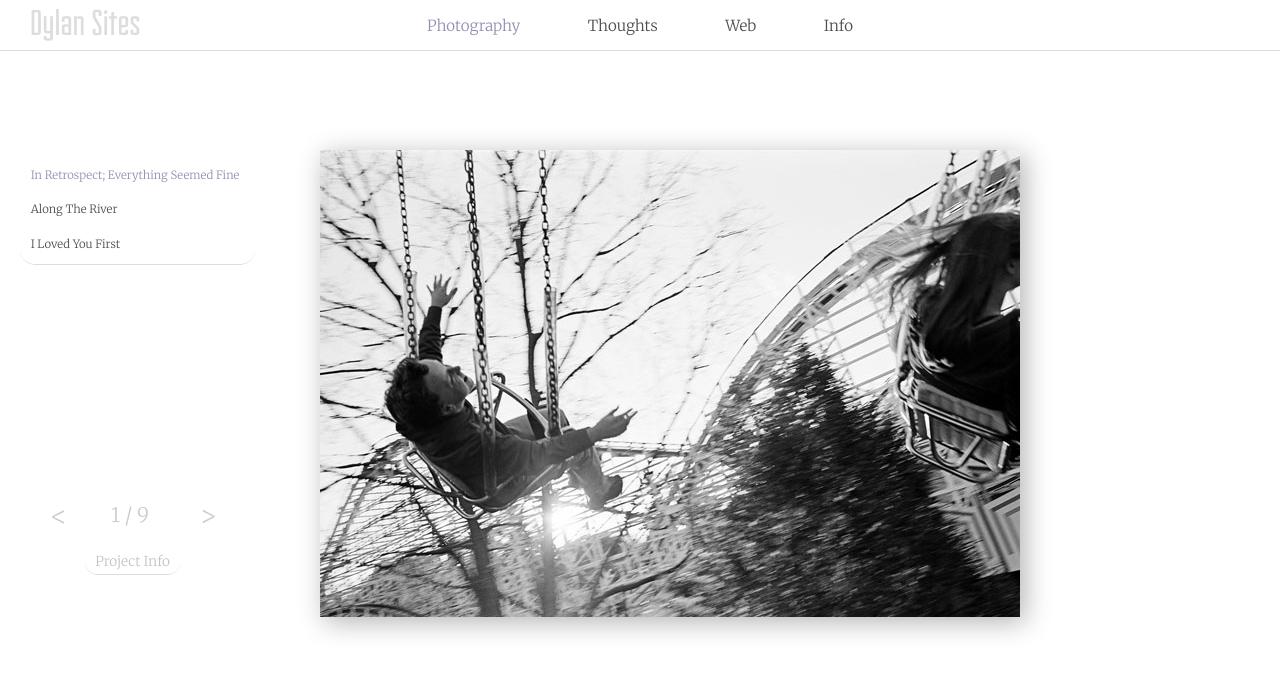
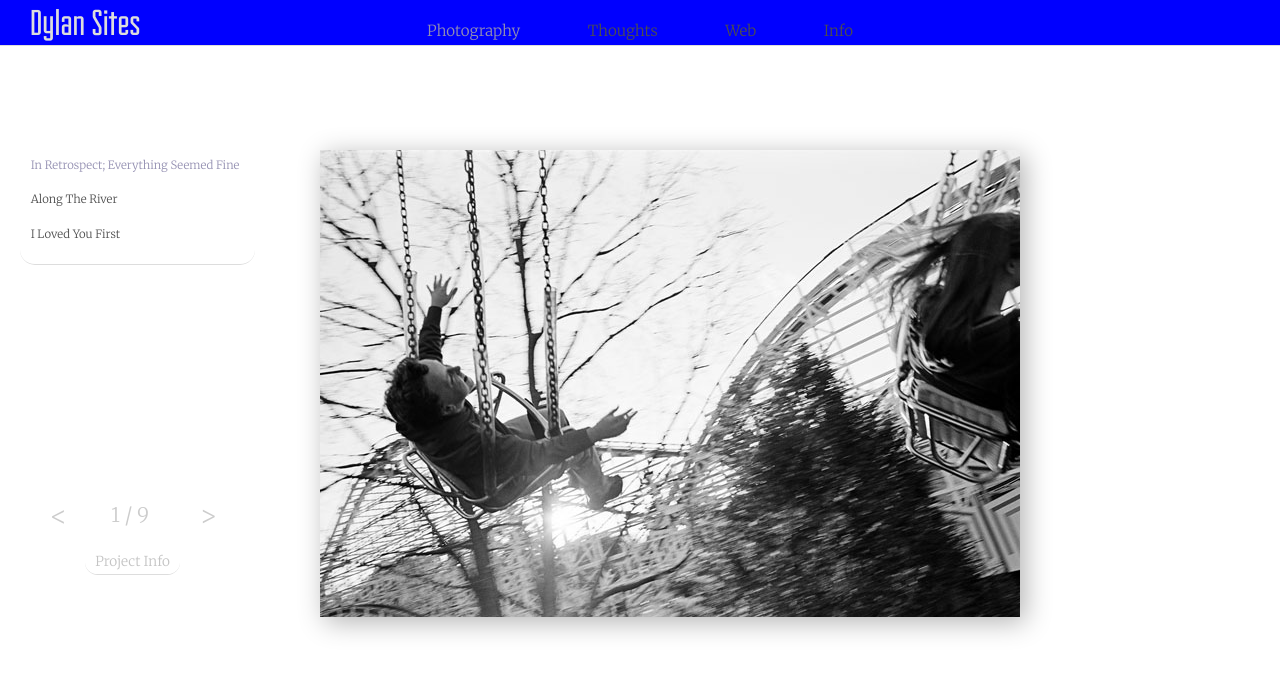
Before and after one commit to dylansites/personalWebsite, a plain HTML site: page index.html in a window 1280 px wide. Drawn offline with Linux system fonts and the light colour scheme.

Commit message:
attempted to fix the vertical align of the text in the header

```diff
--- a/css/main.css
+++ b/css/main.css
@@ -78,23 +78,24 @@ body{
 
 header{
 	position: fixed;
-	top:0px;
+	top: 0px;
 	width: 100%;
 	background-color: #fff;
 	text-align: center;
-	height: 50px;
+	height: auto;
 	z-index: 10;
 	border-bottom: solid;
 	border-color: #ddd;
 	border-width: 1px;
 	font-weight: 100;
+	background-color: blue;
 }
 
 nav{
+	position: relative;
 	display: inline-block;
-	line-height: 0px;
-	vertical-align: middle;
 	width: 100%;
+	bottom: 5px;
 }
 
 /*this is for the web section*/
@@ -197,7 +198,7 @@ h3{
 	position: fixed;
 	top:51px;
 	width: 100%;
-	height: 50px;
+	height: auto;
 	text-align: center;
 	background: #fff;
 	z-index:10;
@@ -208,9 +209,9 @@ h3{
 }
 
 #photolinks ul li{
+	position: relative;
 	display: inline-block;
-	line-height: 0px;
-	vertical-align: middle;
+	bottom: 10px;
 }
 /*this ends the section for specific photo projects*/
 
```
